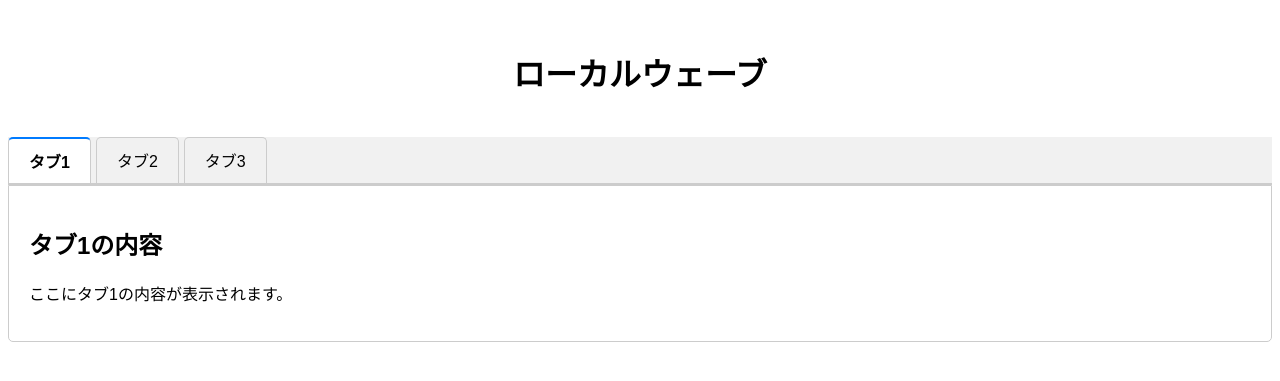
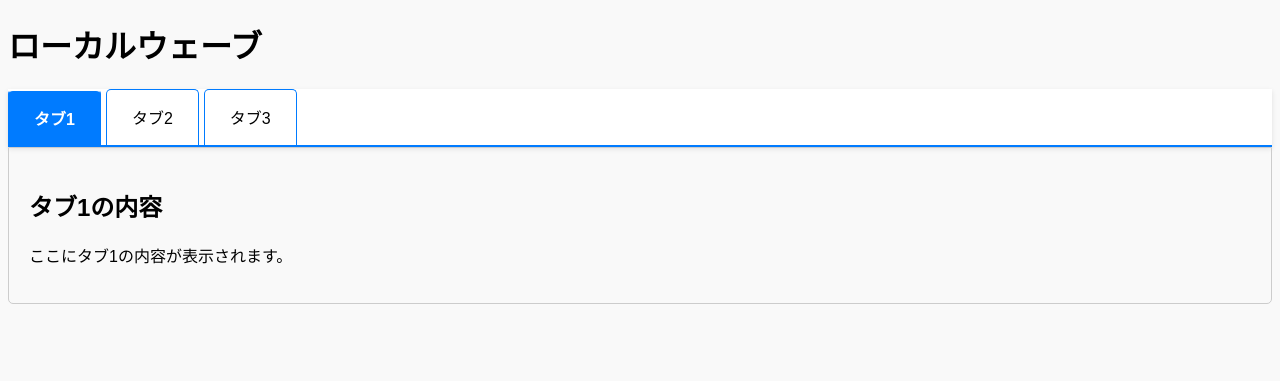
Before and after one commit to kmrist/20240810, a Django app: page / in a window 1280 px wide. Shown: the top 381 px of the page. Run offline with Django 5.2, Linux system fonts and the light colour scheme.

Commit message:
change css

```diff
--- a/app/static/styles.css
+++ b/app/static/styles.css
@@ -1,36 +1,35 @@
 body {
-    font-family: Arial, sans-serif;
-}
-
-header {
-    padding: 20px;
-    text-align: center;
+    font-family: "M PLUS 1p", sans-serif; /* reset.cssに合わせる */
+    background-color: #f9f9f9; /* 背景色を変更 */
 }
 
 .tabs {
     display: flex;
-    border-bottom: 2px solid #ccc;
-    background-color: #f1f1f1; /* タブの背景色 */
+    border-bottom: 2px solid #007bff; /* タブの下部の色を変更 */
+    background-color: #ffffff; /* タブの背景色を白に */
+    box-shadow: 0 2px 5px rgba(0, 0, 0, 0.1); /* シャドウを追加 */
 }
 
 .tab-button {
     cursor: pointer;
-    padding: 10px 20px;
-    background-color: #f1f1f1;
-    border: 1px solid #ccc;
+    padding: 15px 25px; /* パディングを調整 */
+    background-color: #ffffff; /* タブの背景色を白に */
+    border: 1px solid #007bff; /* ボーダーの色を変更 */
     border-bottom: none;
     margin-right: 5px;
-    transition: background-color 0.3s;
+    transition: background-color 0.3s, color 0.3s; /* 色の変化も追加 */
     border-radius: 5px 5px 0 0; /* 角を丸くする */
 }
 
 .tab-button:hover {
-    background-color: #e0e0e0;
+    background-color: #e0e0e0; /* ホバー時の色 */
+    color: #007bff; /* ホバー時の文字色 */
 }
 
 .active {
-    background-color: #fff;
-    border-top: 2px solid #007bff; /* アクティブタブの上部の色 */
+    background-color: #007bff; /* アクティブタブの背景色 */
+    color: #ffffff; /* アクティブタブの文字色 */
+    border-top: 2px solid #ffffff; /* アクティブタブの上部の色 */
     font-weight: bold;
 }
 
@@ -45,11 +44,3 @@ header {
 .tab:first-of-type {
     display: block;
 }
-
-.tab {
-    display: none; /* デフォルトでは非表示 */
-}
-
-.tab:first-of-type {
-    display: block; /* 最初のタブは表示 */
-}
```
Also changed, not shown: app/static/reset.css (added, +36 -0 lines).
